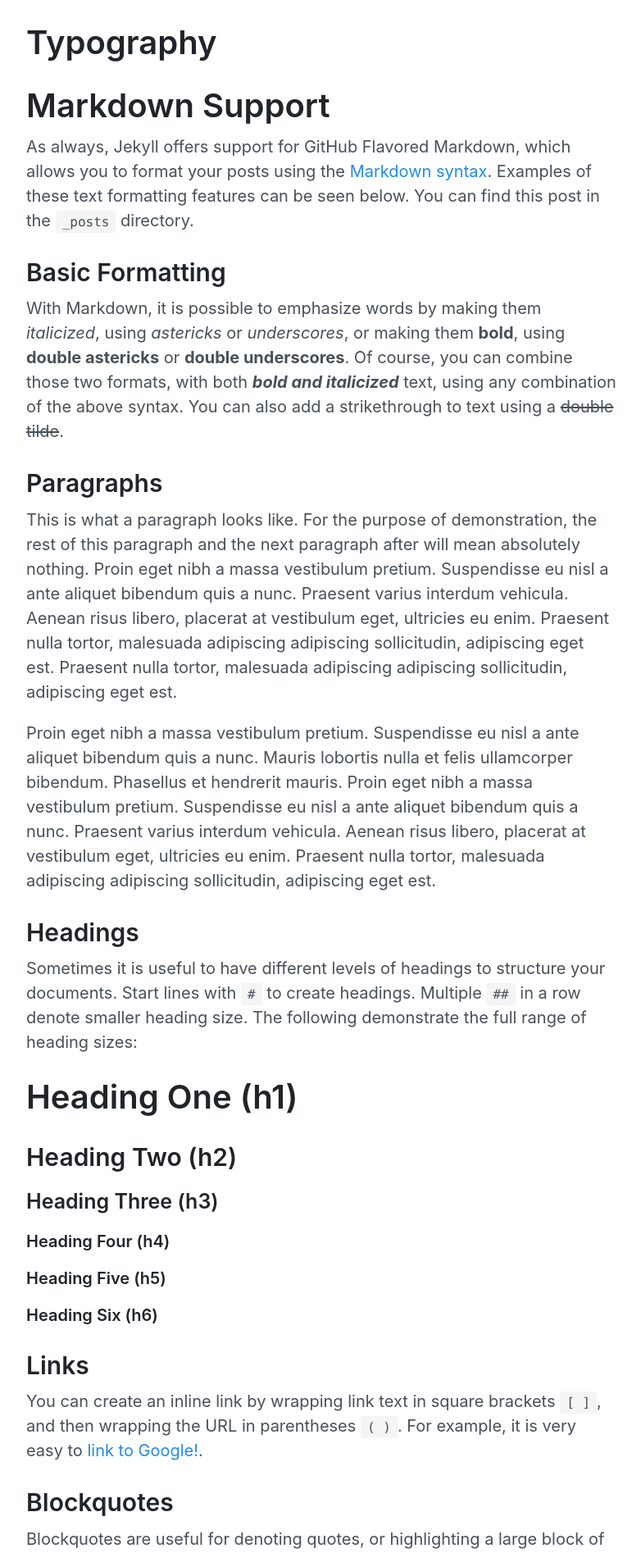
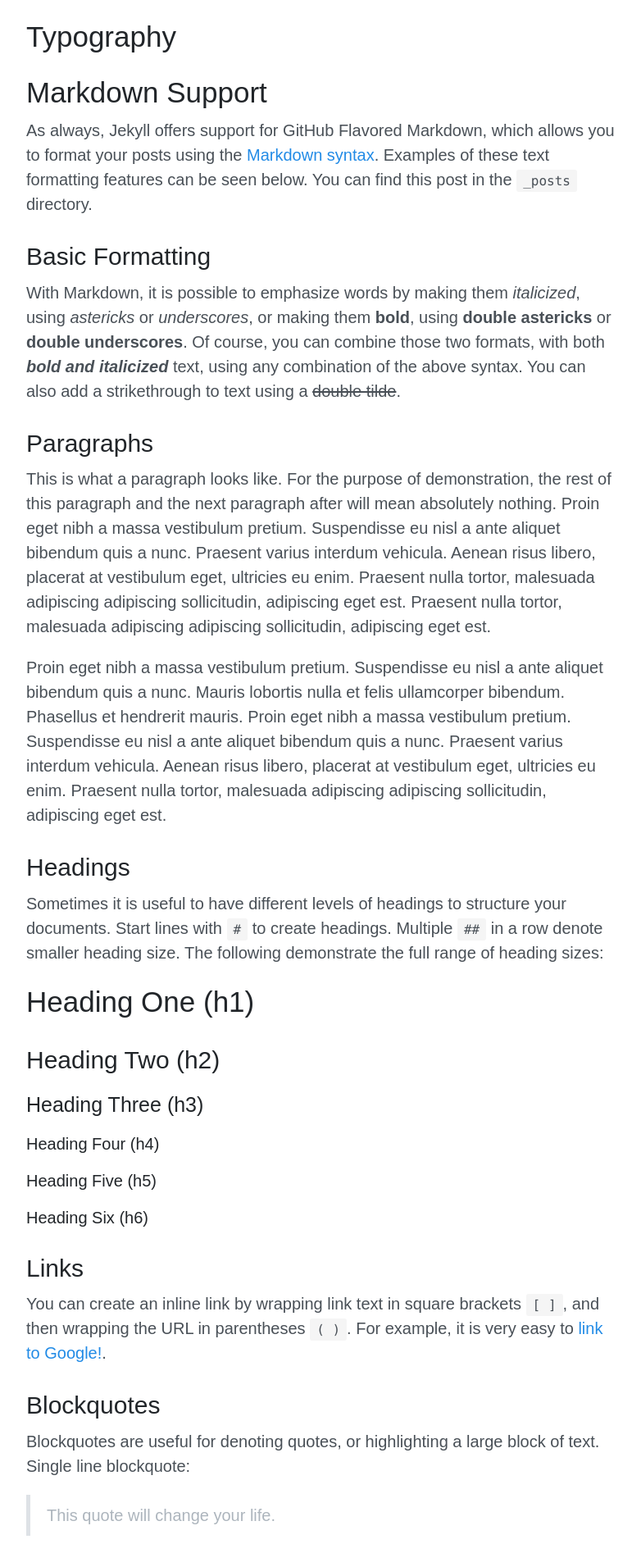
Before and after one commit to whenfung/simple, a Jekyll site: the page built from index.md, in a window 1280 px wide. Shown: the top 1894 px of the page at 82% size, without its empty margins (248-1030 px from the left). Built offline with Jekyll 4.4.1, drawn with Linux system fonts in a browser that asks for light colours; formulas are drawn with MathJax 3.

Commit message:
主题以移动端为主

```diff
--- a/_sass/_base.scss
+++ b/_sass/_base.scss
@@ -34,9 +34,14 @@
 }
 
 img {
-  max-width: 100%;
+  width: calc(100% + 2rem);   // full screen
+  margin-left: -1rem;
   height: auto;
-  border-radius: $img-border-radius;
+  @media (min-width: 38rem) {
+    max-width: 100%;
+    margin-left: 0;
+    border-radius: $img-border-radius;
+  }
 }
 
 table {
--- a/_sass/_type.scss
+++ b/_sass/_type.scss
@@ -4,23 +4,23 @@
 
 h1, h2, h3, h4, h5, h6 {
   color: $heading-color;
-  font-weight: 600;
+  font-weight: $heading-weight;
   line-height: 1.25;
   margin-bottom: .5rem;
 }
 
 h1 {
-  font-size: 2rem;
+  font-size: $h1-font-size;
 }
 
 h2 {
   margin-top: 1.5rem;
-  font-size: 1.5rem;
+  font-size: $h2-font-size;
 }
 
 h3 {
   margin-top: 1rem;
-  font-size: 1.25rem;
+  font-size: $h3-font-size;
 }
 
 h4, h5, h6 {
@@ -41,9 +41,16 @@
 
 blockquote {
   margin: .8rem 0;
-  padding: .5rem .5rem;
+  padding: .5rem 1rem;
   color: $blockquote-color;
   border-left: .25rem solid $blockquote-border-left;
+
+  margin-left: -0.5rem;
+  width: calc(100% + 1rem);
+  @media (min-width: 38rem) {
+    margin-left: 0;
+    width: 100%;
+  }
 
   p:last-child {
     margin-bottom: 0;
@@ -65,7 +72,6 @@
   display: block;
   margin-top: 0;
   margin-bottom: 1rem;
-  padding: 1rem;
   font-size: .8rem;
   line-height: 1.4;
   white-space: pre;
@@ -83,6 +89,14 @@
 
 /* Horizontal code overflow fix */
 .highlight {
+  padding: 1rem;
   white-space: pre;
   overflow-x: auto;
+
+  width: calc(100% + 2rem);
+  margin-left: -1rem;
+  @media (min-width: 38rem) {
+    width: 100%;
+    margin-left: 0;
+  }
 }
--- a/_sass/_variables.scss
+++ b/_sass/_variables.scss
@@ -1,4 +1,4 @@
-$html-font-family: -apple-system, BlinkMacSystemFont, "Segoe UI", Roboto, "Helvetica Neue", Arial, "Noto Sans", sans-serif, "Apple Color Emoji", "Segoe UI Emoji", "Segoe UI Symbol", "Noto Color Emoji";
+$html-font-family: Arial, "Microsoft YaHei", sans-serif;
 $html-font-size-small: 16px;
 $html-font-size-big: 20px;
 $html-line-height: 1.5;
@@ -12,6 +12,10 @@
 $img-border-radius: 5px;
 
 $heading-color: #212529;
+$heading-weight: 500;
+$h1-font-size: 1.75rem;
+$h2-font-size: 1.5rem;
+$h3-font-size: 1.25rem;
 
 $blockquote-color: #adb5bd;
 $blockquote-border-left: #dee2e6;
```
